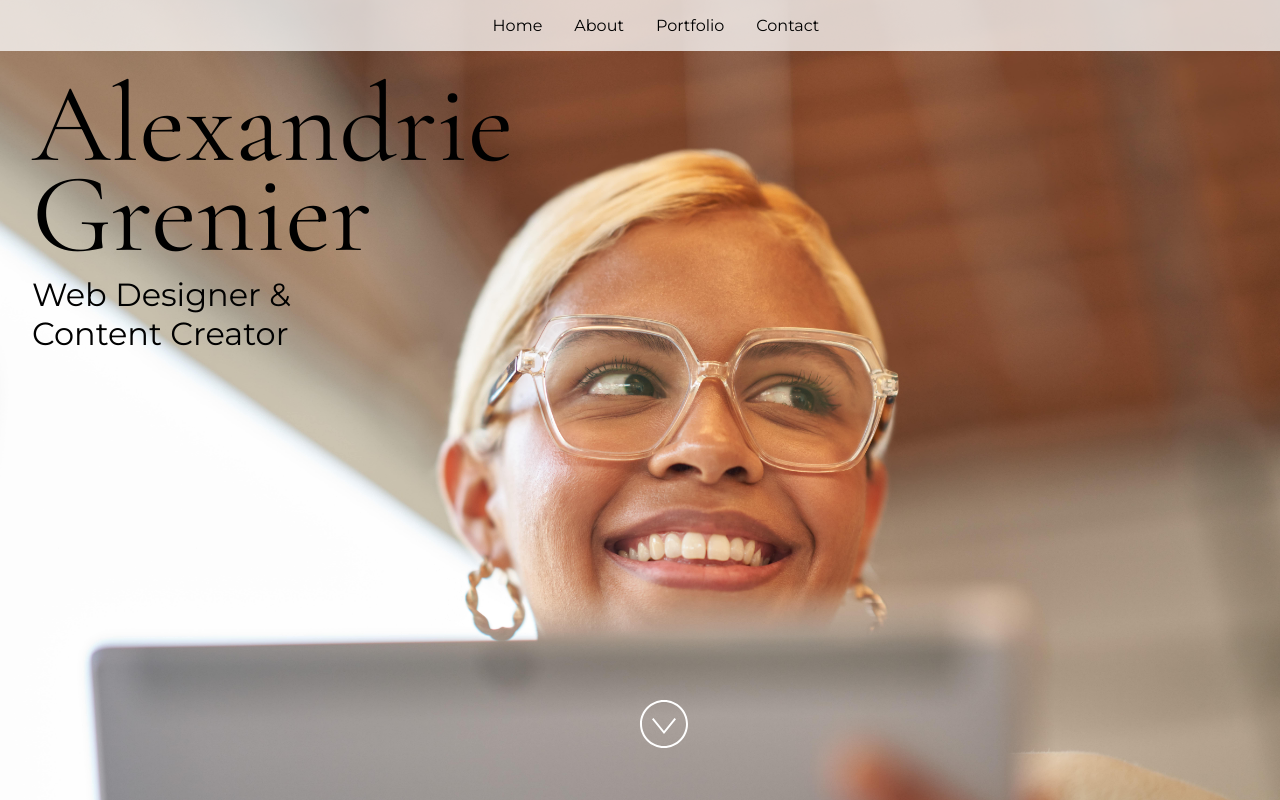
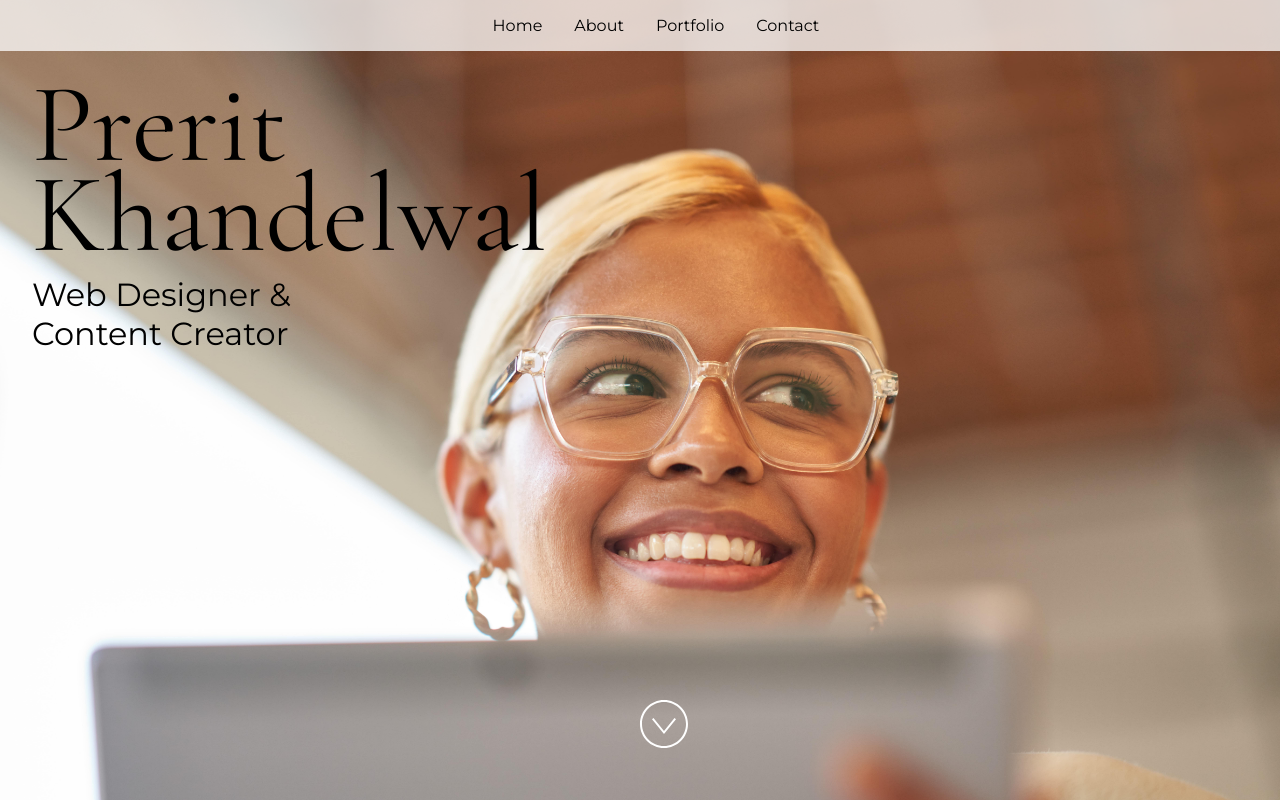
Before and after one commit to PreritKhandelwal98/demo_portfolio, a React (Vite) app: page / in a window 1280 px wide. Built offline with nearby package versions, Linux system fonts and the light colour scheme.

Commit message:
social media link addded and set home for github pages

```diff
--- a/src/App.jsx
+++ b/src/App.jsx
@@ -24,9 +24,9 @@ import "./styles.css";
  * If you don't have one of the social sites listed, leave it as an empty string.
  */
 const siteProps = {
-  name: "Alexandrie Grenier",
+  name: "Prerit Khandelwal",
   title: "Web Designer & Content Creator",
-  email: "alex@example.com",
+  email: "prerit.web.com",
   gitHub: "microsoft",
   instagram: "microsoft",
   linkedIn: "satyanadella",
--- a/src/Components/Footer.jsx
+++ b/src/Components/Footer.jsx
@@ -77,7 +77,7 @@ const Footer = (props) => {
         )}
         {instagram && (
           <a
-            href={`https://www.instagram.com/${instagram}`}
+            href={`https://instagram.com/khandelwalprerit?igshid=NzZlODBkYWE4Ng==`}
             target="_blank"
             rel="noopener noreferrer"
           >
@@ -86,7 +86,7 @@ const Footer = (props) => {
         )}
         {linkedIn && (
           <a
-            href={`https://www.linkedin.com/in/${linkedIn}`}
+            href={`https://www.linkedin.com/in/mrpreritkhandelwal`}
             target="_blank"
             rel="noopener noreferrer"
           >
```
